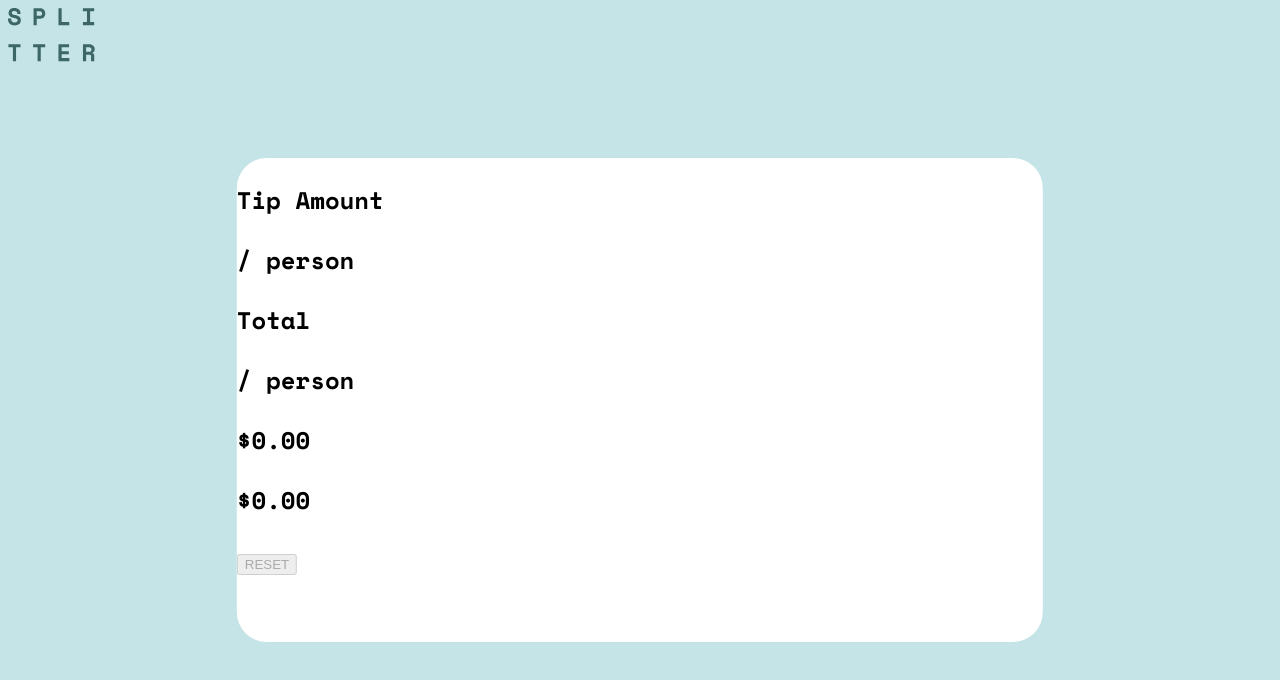
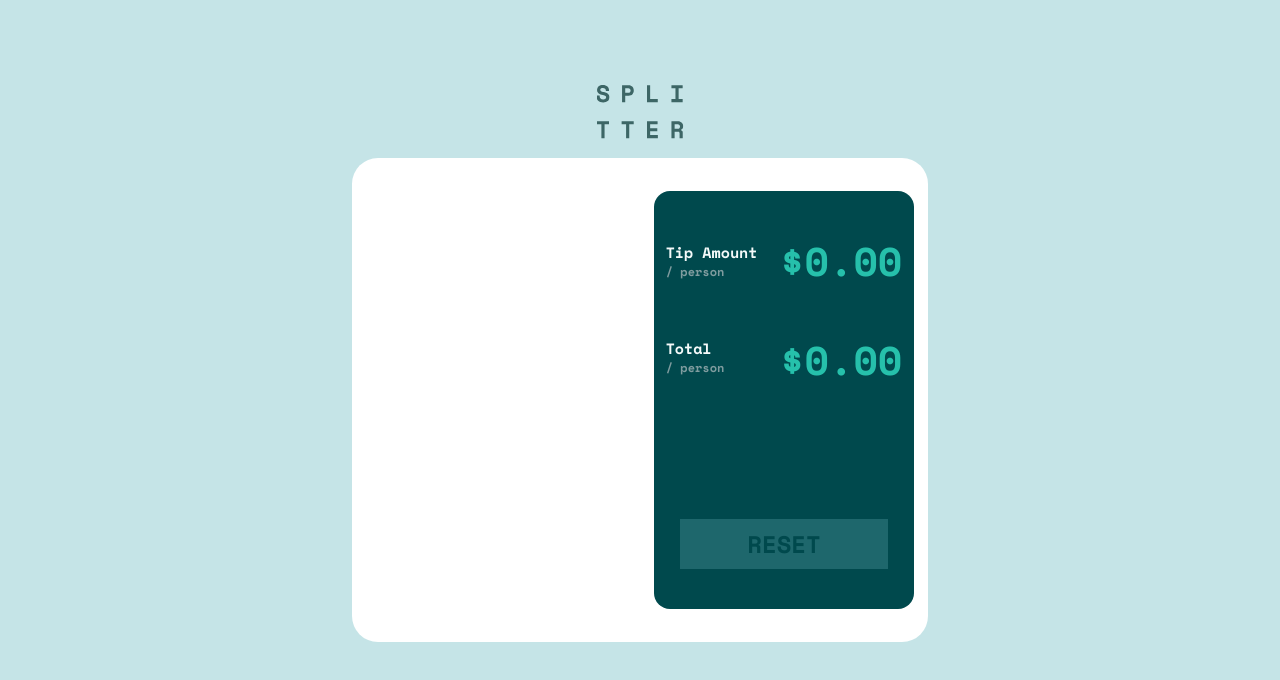
Before and after one commit to fumigari/tip-calculator, a website: page index.html in a window 1280 px wide. Drawn offline with nearby package versions, Linux system fonts and the light colour scheme.

Commit message:
style: add style for block display values container

```diff
--- a/style.css
+++ b/style.css
@@ -6,23 +6,97 @@
 	--light-grayish-cyan: hsl(185, 41%, 84%);
 	--very-light-grayish-cyan: hsl(189, 41%, 97%);
 	--white: hsl(0, 0%, 100%);
+	--disabled: hsl(184, 57%, 27%);
 }
 
 body {
 	font-family: 'Space Mono';
 	font-size: 24px;
-	max-width: 80vw;
-	width: 100%;
 	background-color: var(--light-grayish-cyan);
+	margin: 0;
+}
+
+.logo {
+	display: flex;
+	justify-content: center;
+	position: absolute;
+	top: 14%;
+  left: 50%;
+	transform: translateX(-50%) translateY(-50%);
 }
 
 .block {
-	width: 63%;
+	display: flex;
+	align-items: center;
+	justify-content: space-around;
+	width: 45%;
 	height: 484px;
 	background-color: var(--white);
-	position: absolute;
 	top: 50%;
 	left: 50%;
 	transform: translateX(-50%) translateY(-50%);
-	border-radius: 30px;
+	position: absolute;
+	border-radius: 26px;
 }
+
+.block__details {
+	width: 45%;
+	height: 418px;
+}
+
+.block__display {
+	width: 45%;
+	height: 418px;
+	background-color: var(--very-dark-cyan);
+	border-radius: 16px;
+	display: flex;
+  flex-direction: column;
+  justify-content: space-between;
+}
+
+.block__display__values-container {
+	display: flex;
+  flex-direction: row;
+	justify-content: space-around;
+}
+
+.block__display__values-container__text{
+	padding-top: 50px;
+}
+
+.block__display__values-container__text-main {
+	color: var(--very-light-grayish-cyan);
+	font-size: 15px;
+	margin: 0px 0px 0px 0px;
+}
+
+.block__display__values-container__text-gap {
+	height: 57px;
+}
+
+.block__display__values-container__text-description {
+	color: var(--grayish-cyan);
+	font-size: 12px;
+	margin: 0px 0px 0px 0px;
+}
+
+.block__display__values-container__price {
+	font-size: 40px;
+	color: var(--strong-cyan);
+}
+
+.block__display__button {
+	height: 50px;
+	width: 80%;
+	align-self: center;
+	margin-bottom: 40px;
+	border-color: transparent;
+	background-color: var(--strong-cyan);
+	font-family: 'Space Mono';
+	font-size: 24px;
+	color: var(--very-dark-cyan);
+}
+
+.block__display__button--disabled:disabled {
+	background-color: var(--disabled);
+}
```
